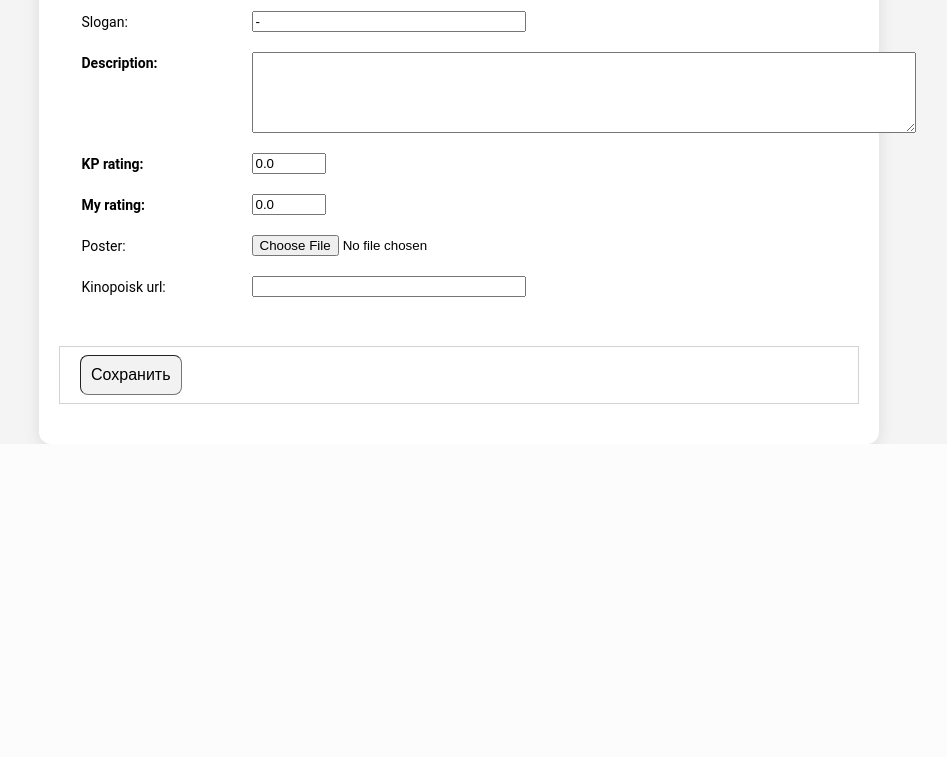
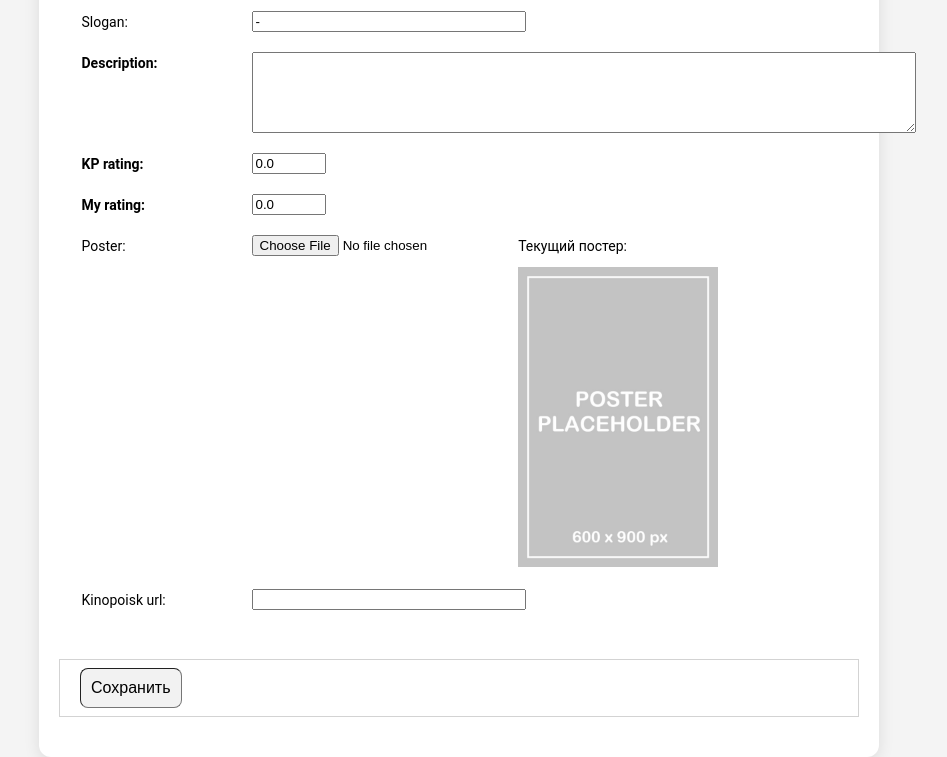
Before and after one commit to peternest/django-mymovies-db, a Django app: page /movies/add/ in a window 1280 px wide. Shown: the part 825-1582 px from the top of the page, without its empty margins (181-1128 px from the left). Before the commit the page ends 1269 px from the top, so only its background shows below. Run offline with Django 5.2, Linux system fonts and the light colour scheme; data comes from the database, SQL or seed files in the repository.

Commit message:
Show current poster in add/edit movie form if any

```diff
--- a/src/apps/movies/static/movies/style.css
+++ b/src/apps/movies/static/movies/style.css
@@ -92,6 +92,9 @@ ADD MOVIE
 }
 .url-field {
     width: 20em;
+}
+.current-poster {
+    margin-top: -10px;
 }
 .submit-row {
     display: flex;
--- a/src/apps/movies/templates/movies/add_movie.html
+++ b/src/apps/movies/templates/movies/add_movie.html
@@ -15,7 +15,6 @@
         {% csrf_token %}
         <fieldset class="my-fieldset aligned">
             {{ form.non_field_errors }}
-
             {% for field in form %}
             <div class="form-row">
                 {{ field.label_tag }} {{ field }}
@@ -31,6 +30,13 @@
                     <button type="button" class="add-btn" onclick="openPopup('genre')">
                         <img src="{% static 'movies/plus-icon.png' %}" alt="Добавить жанр">
                     </button>
+                {% elif field.name == 'poster' %}
+                    {% if form.instance.poster %}
+                    <div class="current-poster">
+                        <p>Текущий постер:</p>
+                        <img src="{{ form.instance.poster.url }}" alt="Текущий постер" style="max-width: 200px; max-height: 300px;">
+                    </div>
+                    {% endif %}
                 {% endif %}
             </div>
             <div class="form-row-errors">{{ field.errors }}</div>
```
